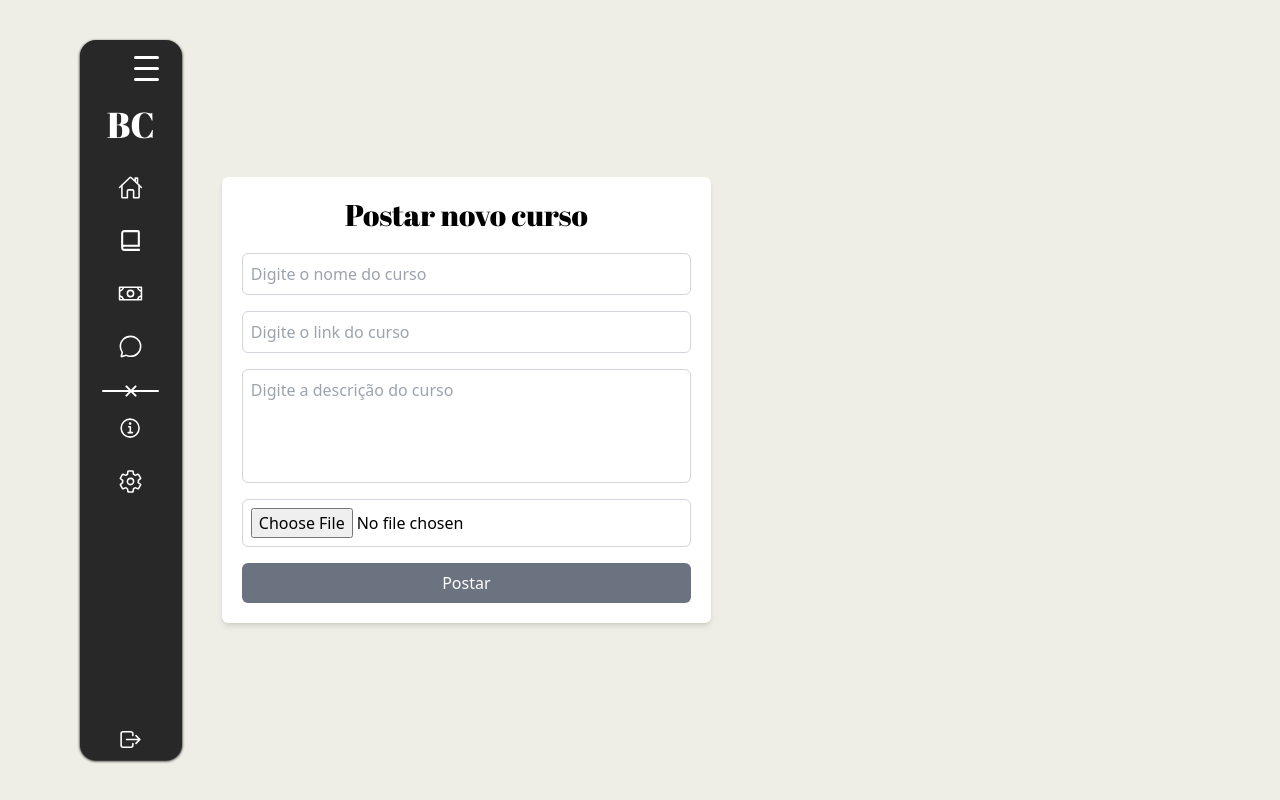
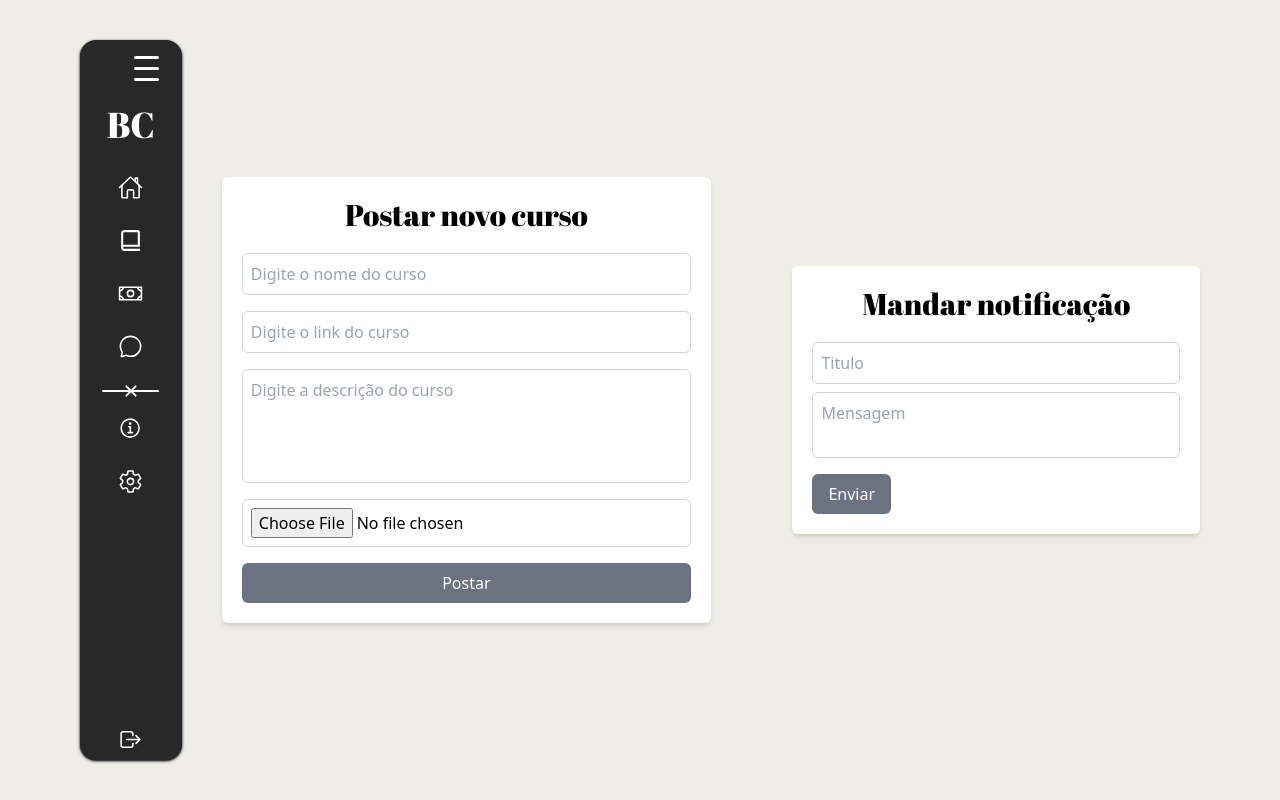
Before and after one commit to Fabrioco/hotmart, a React (Vite) app: page /admin in a window 1280 px wide. Built offline with nearby package versions, Linux system fonts and the light colour scheme.

Commit message:
:sparkles: feat: Componente para mandar notificação

```diff
--- /dev/null
+++ b/src/pages/Admin/components/SendNotification/index.tsx
@@ -0,0 +1,56 @@
+import { doc, setDoc } from "firebase/firestore";
+import React from "react";
+import { db } from "../../../../services/firebaseConnection";
+import { useNotification } from "../../../../contexts/notificationContext";
+
+export const SendNotification = () => {
+  const [title, setTitle] = React.useState<string>("");
+  const [description, setDescription] = React.useState<string>("");
+
+  const { showNotification } = useNotification();
+
+  const sendNotification = async () => {
+    try {
+      await setDoc(doc(db, "notifications", title), {
+        title,
+        description,
+        date: new Date().toLocaleTimeString("pt-BR"),
+      });
+      showNotification("Notificação enviada com sucesso", "success");
+    } catch (error) {
+      console.log(error);
+    } finally {
+      setTitle("");
+      setDescription("");
+    }
+  };
+
+  return (
+    <div className="w-5/12 h-auto rounded-md p-5 shadow-md bg-white">
+      <h1 className="font-primary text-3xl text-center mb-5">
+        Mandar notificação
+      </h1>
+      <div className="flex flex-col gap-2">
+        <input
+          type="text"
+          placeholder="Titulo"
+          className="w-full p-2 border border-gray-300 rounded-md focus:outline-none focus:ring-2 focus:ring-gray-500"
+          onChange={(e) => setTitle(e.target.value)}
+          value={title}
+        />
+        <textarea
+          placeholder="Mensagem"
+          className="w-full p-2 border border-gray-300 rounded-md focus:outline-none focus:ring-2 focus:ring-gray-500 resize-none"
+          onChange={(e) => setDescription(e.target.value)}
+          value={description}
+        />
+      </div>
+      <button
+        className="bg-gray-500 px-4 py-2 mt-4 rounded-md hover:bg-gray-600 text-white"
+        onClick={sendNotification}
+      >
+        Enviar
+      </button>
+    </div>
+  );
+};
--- a/src/pages/Admin/index.tsx
+++ b/src/pages/Admin/index.tsx
@@ -1,9 +1,11 @@
+import { SendNotification } from "./components/SendNotification";
 import { UploadVideo } from "./components/UploadVideo";
 
 export default function Admin() {
   return (
     <div className="w-full h-full rounded-md flex justify-between items-center flex-wrap gap-5">
       <UploadVideo />
+      <SendNotification />
     </div>
   );
 }
```
